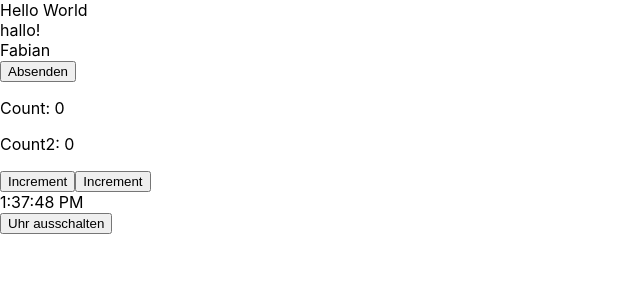
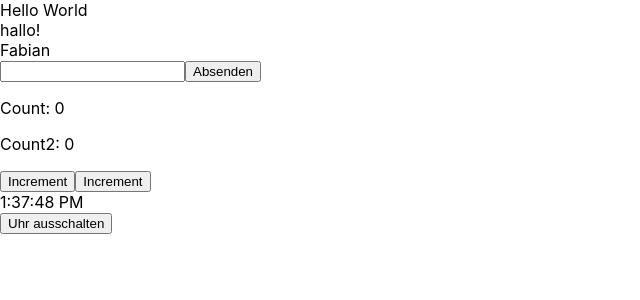
Before and after one commit to hco/pw-ws-2021, a React (Create React App) app: page / in a window 1280 px wide. Shown: the top 300 px of the page, without its empty margins (0-640 px from the left). Built offline with nearby package versions, Linux system fonts and the light colour scheme; the HTML template or start-up script is replaced by a standard one.

Commit message:
implemented input in messagecompose

```diff
--- a/src/components/MessageCompose.tsx
+++ b/src/components/MessageCompose.tsx
@@ -1,11 +1,16 @@
+import {useState} from "react";
+
 const MessageCompose: React.FunctionComponent = () => {
+  const [messageText, setMessageText] = useState("")
   const handleSubmit = (event: React.FormEvent<HTMLFormElement>) => {
     event.preventDefault();
-    console.log("message");
+    console.log("message", messageText);
+    setMessageText("")
   };
 
   return (
     <form onSubmit={handleSubmit}>
+      <input value={messageText} onChange={(event) => setMessageText(event.target.value)} />
       <button type="submit">Absenden</button>
     </form>
   );
```
